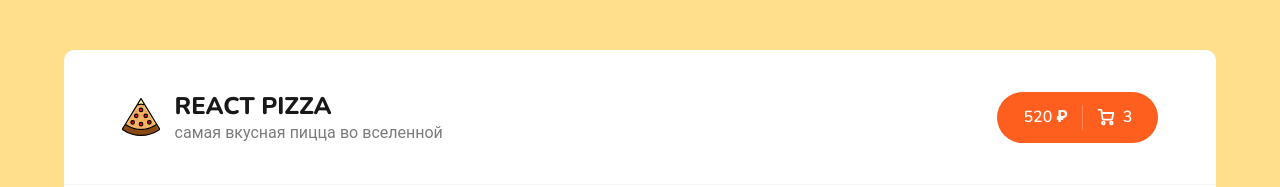
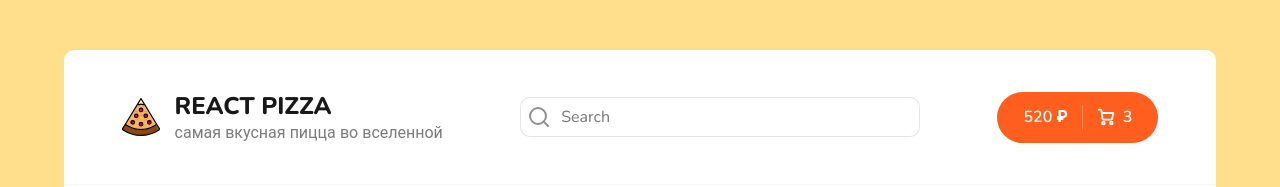
Before and after one commit to DmitryMarc/pizzeria, a React (Create React App) app: page / in a window 1280 px wide. Shown: the top 187 px of the page. Built offline with nearby package versions, Linux system fonts and the light colour scheme; no server answers.

Commit message:
Implemented the ability to search for products.

```diff
--- a/src/App.js
+++ b/src/App.js
@@ -4,15 +4,17 @@ import Home from './pages/Home';
 import Cart from './pages/Cart';
 import NotFound from './pages/NotFound';
 import './scss/app.scss';
+import { useState } from 'react';
 
 function App() {
+  const [searchValue, setSearchValue] = useState('');
 
   return (
     <div className="wrapper">
-      <Header />
+      <Header searchValue={searchValue} setSearchValue={setSearchValue} />
       <div className="content">
         <Routes>
-          <Route path='/' element={<Home />} />
+          <Route path='/' element={<Home searchValue={searchValue} />} />
           <Route path='/cart' element={<Cart />} />
           <Route path='*' element={<NotFound />} />
         </Routes>
--- a/src/components/Header.jsx
+++ b/src/components/Header.jsx
@@ -1,7 +1,8 @@
 import { Link } from 'react-router-dom';
 import logoSvg from '../assets/img/pizza-logo.svg';
+import Search from './Search/Search';
 
-function Header() {
+function Header(props) {
     return (
         <div className="header">
             <div className="container">
@@ -14,6 +15,7 @@ function Header() {
                         </div>
                     </div>
                 </Link>
+                <Search {...props} />
                 <div className="header__cart">
                     <Link to="/cart" className="button button--cart">
                         <span>520 ₽</span>
--- /dev/null
+++ b/src/components/Search/Search.jsx
@@ -0,0 +1,16 @@
+import styles from './Search.module.scss';
+
+const Search = ({ searchValue, setSearchValue }) => {
+
+    return (
+        <div className={styles.root} >
+            <svg className={styles.icon} fill="none" height="24" stroke="currentColor" strokeLinecap="round" strokeLinejoin="round" strokeWidth="2" viewBox="0 0 24 24" width="24" xmlns="http://www.w3.org/2000/svg"><circle cx="11" cy="11" r="8" /><line x1="21" x2="16.65" y1="21" y2="16.65" /></svg>
+            <input onChange={(evt) => setSearchValue(evt.target.value)} value={searchValue} className={styles.input} placeholder="Search"></input>
+            {searchValue &&
+                <svg className={styles.clearIcon} onClick={() => setSearchValue('')} data-name="Livello 1" id="Livello_1" viewBox="0 0 128 128" xmlns="http://www.w3.org/2000/svg"><title /><path d="M64,0a64,64,0,1,0,64,64A64.07,64.07,0,0,0,64,0Zm0,122a58,58,0,1,1,58-58A58.07,58.07,0,0,1,64,122Z" /><path d="M92.12,35.79a3,3,0,0,0-4.24,0L64,59.75l-23.87-24A3,3,0,0,0,35.88,40L59.76,64,35.88,88a3,3,0,0,0,4.25,4.24L64,68.25l23.88,24A3,3,0,0,0,92.13,88L68.24,64,92.13,40A3,3,0,0,0,92.12,35.79Z" /></svg>
+            }
+        </div>
+    )
+}
+
+export default Search;
--- /dev/null
+++ b/src/components/Search/Search.module.scss
@@ -0,0 +1,39 @@
+.root {
+    position: relative;
+}
+
+.input {
+    border: 1px solid rgba(0, 0, 0, 0.1);
+    border-radius: 10px;
+    padding: 8px 15px 8px 40px;
+    width: 400px;
+    min-width: 200px;
+    font-size: 16px;
+
+    &:focus {
+        border: 1px solid rgba(0, 0, 0, 0.2);
+    }
+}
+
+.icon {
+    position: absolute;
+    left: 7px;
+    top: 8px;
+    width: 24px;
+    height: 24px;
+    opacity: 0.5;
+}
+
+.clearIcon {
+    position: absolute;
+    right: 7px;
+    top: 8px;
+    width: 24px;
+    height: 24px;
+    opacity: 0.5;
+    cursor: pointer;
+
+    &:hover {
+        opacity: 0.8;
+    }
+}
```
